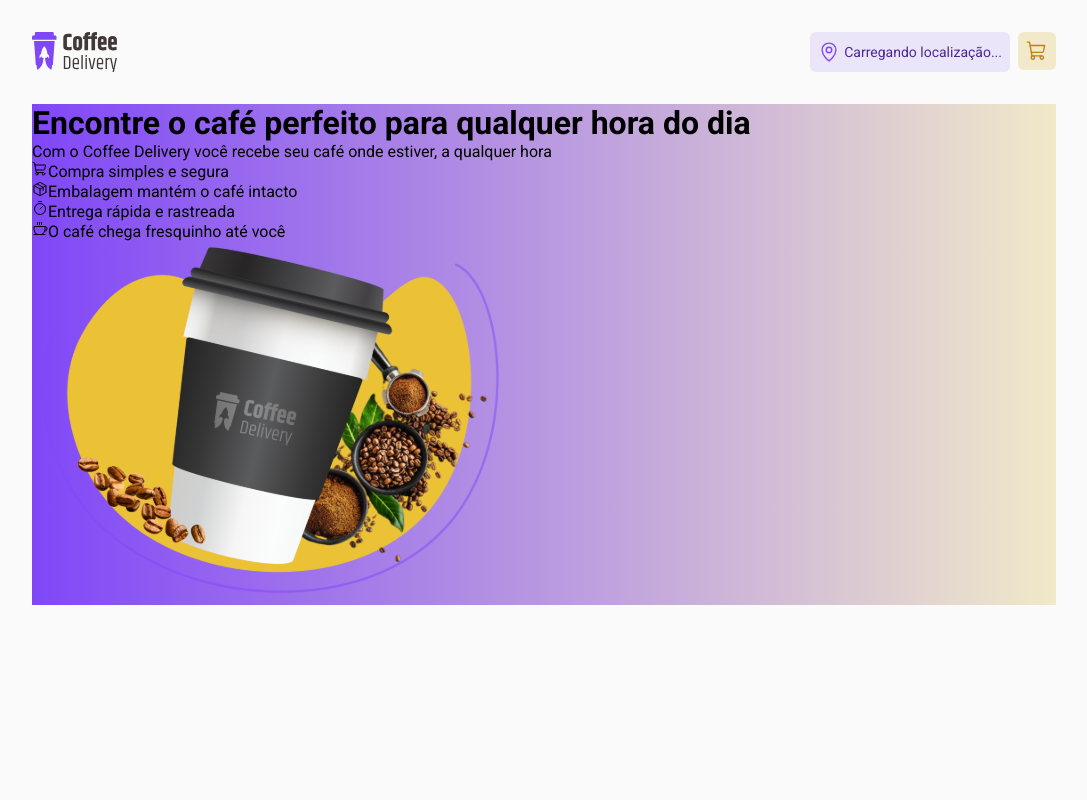
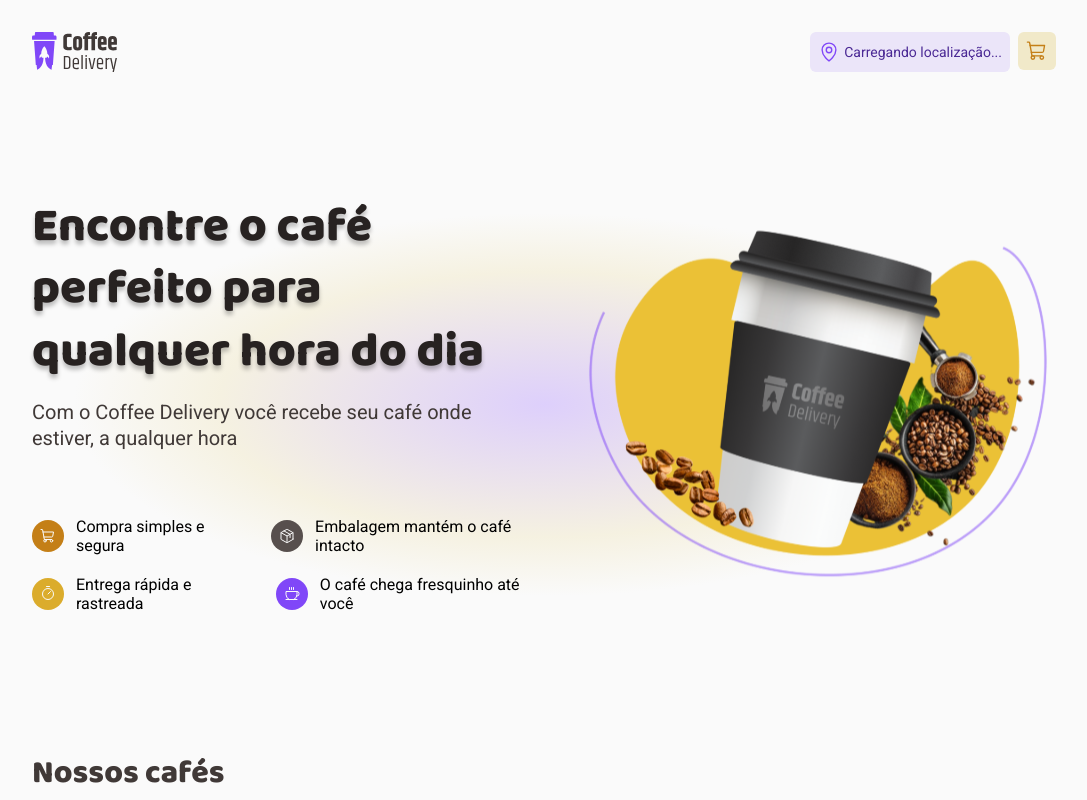
Before and after one commit to GiovanniNoda/coffee-delivery, a React (Vite) app in the folder coffe-delivery/: page / in a window 1280 px wide. Shown: the whole page, without its empty margins (96-1183 px from the left). Built offline with nearby package versions, Linux system fonts and the light colour scheme; no server answers.

Commit message:
metade da home finalizada

```diff
--- a/coffe-delivery/src/pages/Home/index.tsx
+++ b/coffe-delivery/src/pages/Home/index.tsx
@@ -1,4 +1,4 @@
-import { HomeContainer } from "./styles"
+import { CatalogContainer, HomeContainer, IconSpan } from "./styles"
 import { ShoppingCart, Package, Timer, Coffee } from "phosphor-react"
 import CoffeImage from "../../assets/image.svg"
 
@@ -7,16 +7,16 @@
         <HomeContainer>
             <div className="container">
                 <div className="title-container">
-                    <h1>Encontre o café perfeito para qualquer hora do dia</h1>
+                    <h2>Encontre o café perfeito para qualquer hora do dia</h2>
 
                     <p>Com o Coffee Delivery você recebe seu café onde estiver, a qualquer hora</p>
 
                     <div className="items-container">
                         <div className="two-items-container">
                             <div className="item-wrapper">
-                                <span>
+                                <IconSpan id="cart-icon">
                                     <ShoppingCart size={16} />
-                                </span>
+                                </IconSpan>
 
                                 <span>
                                     Compra simples e segura
@@ -24,34 +24,34 @@
                             </div>
 
                             <div className="item-wrapper">
-                                <span>
+                                <IconSpan id="package-icon">
                                     <Package size={16} />
-                                </span>
+                                </IconSpan>
 
                                 <span>
-                                Embalagem mantém o café intacto
+                                    Embalagem mantém o café intacto
                                 </span>
                             </div>
                         </div>
 
                         <div className="two-items-container">
                             <div className="item-wrapper">
-                                <span>
+                                <IconSpan id="timer-icon">
                                     <Timer size={16} />
-                                </span>
+                                </IconSpan>
 
                                 <span>
-                                Entrega rápida e rastreada
+                                    Entrega rápida e rastreada
                                 </span>
                             </div>
 
                             <div className="item-wrapper">
-                                <span>
+                                <IconSpan id="coffee-icon">
                                     <Coffee size={16} />
-                                </span>
+                                </IconSpan>
 
                                 <span>
-                                O café chega fresquinho até você
+                                    O café chega fresquinho até você
                                 </span>
                             </div>
                         </div>
@@ -60,6 +60,12 @@
 
                 <img src={CoffeImage} alt="" />
             </div>
+
+            <h3>Nossos cafés</h3>
+
+            <CatalogContainer>
+
+            </CatalogContainer>
         </HomeContainer>
     )
 }
--- a/coffe-delivery/src/pages/Home/styles.ts
+++ b/coffe-delivery/src/pages/Home/styles.ts
@@ -6,6 +6,115 @@
     flex-flow: column nowrap;
 
     .container {
-        background-image: linear-gradient(90deg, #8047F8, #F1E9C9);
+        background-image: radial-gradient( #a277ff53, #f1e9c983 45%, #FAFAFA 65%);
+
+        display: flex;
+        flex-flow: row nowrap;
+        gap: 3.5rem;
+
+        margin-top: 5.75rem;
+
+        .title-container {
+            display: flex;
+            flex-flow: column nowrap;
+
+            h2 {
+                font-family: "Baloo 2", sans-serif;
+                font-size: 3rem;
+                font-weight: 800;
+                line-height: 130%;
+
+                color: ${props => props.theme['base-title']};
+                text-shadow: 0px 4px 4px rgba(0, 0, 0, 0.25);
+
+                margin-bottom: 1rem;
+            }
+
+            p {
+                font-size: 1.25rem;
+                line-height: 130%;
+                font-weight: 400;
+
+                color: ${props => props.theme['base-subtitle']};
+
+                max-width: 558px;
+
+                margin-bottom: 4.125rem;
+            }
+
+            .items-container {
+                display: flex;
+                flex-flow: column nowrap;
+                gap: 1.25rem;
+
+
+                .two-items-container {
+                    display: flex;
+                    flex-flow: row nowrap;
+                    gap: 2.5rem;
+
+
+                    .item-wrapper {
+                        display: flex;
+                        flex-flow: row nowrap;
+                        gap: 0.75rem;
+                        justify-content: space-between;
+                        align-items: center;
+
+
+                        p {
+                            color: ${props => props.theme['base-text']};
+                            line-height: 130%;
+                        }
+
+                        #cart-icon {
+                            background: ${props => props.theme['yellow-dark']};
+                        }
+
+                        #package-icon {
+                            background: ${props => props.theme['base-text']};
+                        }
+
+                        #timer-icon {
+                            background: ${props => props.theme['yellow']};
+                        }
+
+                        #coffee-icon {
+                            background: ${props => props.theme['purple']};
+                        }
+                    }
+                }
+
+                .two-items-container > div:first-child {
+                        width: 231px;
+                    }
+            }
+        }
+    }
+
+    h3 {
+        margin-top: 8.75rem;
+        font-family: "Baloo 2", sans-serif;
+        font-size: 2rem;
+        font-weight: 800;
+        line-height: 130%;
+        color: ${props => props.theme['base-subtitle']};
     }
 `
+
+export const IconSpan = styled.span`
+    display: flex;
+    justify-content: center;
+    align-items: center;
+
+    padding: 8px;
+    border-radius: 50%;
+
+    color: ${props => props.theme['background']};
+`
+
+export const CatalogContainer = styled.div`
+    width: 100%;
+    display: flex;
+    flex-flow: row wrap;
+`
```
